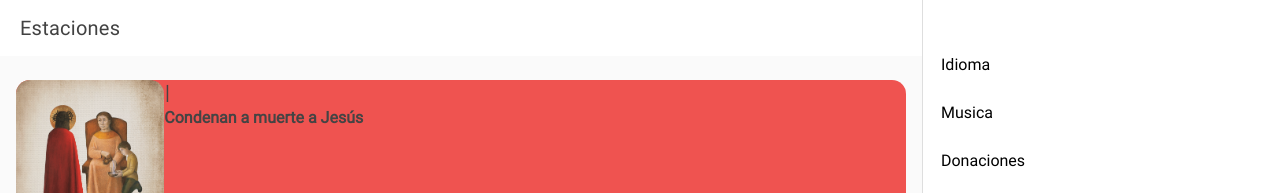
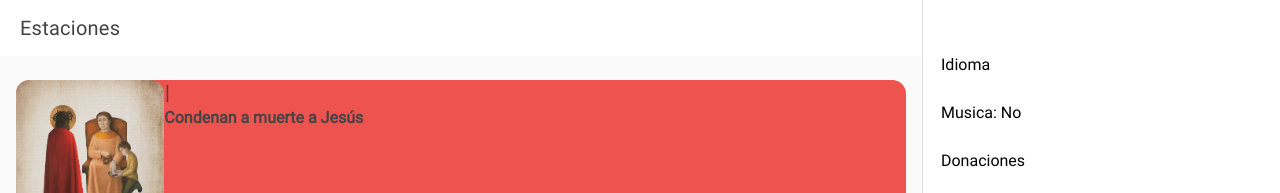
Before and after one commit to viacrucisapp/viacrucisapp, a React (Create React App) app: page /lectures in a window 1280 px wide. Shown: the top 193 px of the page. Built offline with nearby package versions, Linux system fonts and the light colour scheme.

Commit message:
agregado boton musica | bug doble funcion

```diff
--- a/src/App.tsx
+++ b/src/App.tsx
@@ -21,11 +21,59 @@ import '@ionic/react/css/text-alignment.css';
 import '@ionic/react/css/text-transformation.css';
 import '@ionic/react/css/flex-utils.css';
 import '@ionic/react/css/display.css';
+import soundtrack from "./assets/audio/soundtrack.mp3";
+import { useTranslation } from "react-i18next";
 
 /* Theme variables */
 import './theme/variables.css';
+import { useEffect, useState } from 'react';
 
-const App: React.FC = () => {
+
+
+const App = () => {
+  const [t, i18n] = useTranslation("global");
+  const audio = new Audio(soundtrack);
+  audio.loop = true;
+  const [audioState, setAudioState] = useState('menu.musicNo');
+  const [audioOn, setAudio] = useState(audio.paused)
+
+
+
+  const audioController = () => {
+
+    if( audioOn === true){
+      console.log('play');
+      playAudio();
+      setAudioState('menu.musicYes');
+      console.log(audio.paused);
+      setAudio(audio.paused)
+
+    }
+    else{
+      console.log('stop');
+      pauseAudio();
+      setAudioState('menu.musicNo')
+      setAudio(audio.paused)
+
+    }
+  }
+
+  useEffect(()=>{
+    console.log('useffect')
+
+    console.log(audioOn)
+  }, [audioOn])
+
+  const playAudio = () => {
+    audio.play()
+  }
+
+  const pauseAudio = () => {
+    audio.pause();
+  };
+
+
+
   return (
     <IonApp>
 
@@ -33,7 +81,7 @@ const App: React.FC = () => {
 
       <IonReactRouter>
         <IonSplitPane contentId="main">
-          <Menu />
+          <Menu audioController={audioController} audioState={audioState}/>
 
           <IonRouterOutlet id="main">
             <Route path="/" exact>
--- a/src/components/AccordionList.tsx
+++ b/src/components/AccordionList.tsx
@@ -4,13 +4,9 @@ import { type } from 'os';
 import { useEffect, useState } from 'react';
 import './AccordionList.css';
 
-type LectureCardProps = {
-    title: string;
-    subTitle: string;
+type AccordionListProps = {
+    audioController: Function ;
 }
-
-export const AccordionList = () => {
-
 
 const languages: { id: string, label: string }[] = [
     { "id": "es", "label": "Español" },
@@ -20,24 +16,10 @@ export const AccordionList = () => {
     { "id": "fr", "label": "Français" }
 ];
 
-    const menuItems = [
-        { "name": "language", "subMenu": languages},
-        { "name": "music", "subMenu": null},
-        { "name": "donate", "subMenu": null},
-        { "name": "rate", "subMenu": null},
-        { "name": "info", "subMenu": null},
-    ]
+export const AccordionList = ({audioController, audioState}) => {
 
-    const [clicked, setClicked] = useState(undefined)
 
-    //armar menu mappeable y cambiar id x index
-    const toggle = id => {
-        if (clicked === id) {
-            return setClicked(null)
-        }
-        setClicked(id)
-    }
-
+    const [clicked, setClicked] = useState(undefined);
 
     const showel = e => {
         if (clicked === e.currentTarget.id) {
@@ -46,6 +28,11 @@ export const AccordionList = () => {
         setClicked(e.currentTarget.id)
     }
     const [t, i18n] = useTranslation("global");
+
+    const playButton = (e) => {
+        showel(e);
+        audioController();
+    }
 
     return (
        <div>
@@ -63,9 +50,9 @@ export const AccordionList = () => {
             </div>
             </div>
 
-            <div className="listGroup" id="music" onClick={(e) => {showel(e)}}>
+            <div className="listGroup" id="music" onClick={(e) => {showel(e); audioController()}}>
                 <IonItem button className="item-stable" lines="none">
-                        <IonLabel>{t('menu.music')}</IonLabel>
+                        <IonLabel>{t('menu.music')}: {t(audioState)}</IonLabel>
                 </IonItem>
             </div>
 
--- a/src/components/Menu.tsx
+++ b/src/components/Menu.tsx
@@ -3,21 +3,18 @@ import {
   IonList,
   IonMenu,
   IonMenuToggle,
-
+  useIonViewWillEnter,
+  useIonViewWillLeave
 } from '@ionic/react';
 
-import { useLocation } from 'react-router-dom';
 import './Menu.css';
-import { useTranslation } from "react-i18next";
-import { AccordionList } from "./AccordionList"
+import { AccordionList } from "./AccordionList";
 
 
 
-const languages: string[] = ['Español', 'English', 'Deutsch', 'Italiano', 'Français'];
 
-const Menu: React.FC = () => {
-  const location = useLocation();
-  const [t, i18n] = useTranslation("global");
+const Menu = ({audioController, audioState}) => {
+
 
   return (
     <IonMenu  contentId="main" type="overlay" side="end">
@@ -25,7 +22,7 @@ const Menu: React.FC = () => {
         <IonList id="inbox-list">
               <IonMenuToggle autoHide={false} >
               </IonMenuToggle>
-              < AccordionList />
+              < AccordionList audioController={audioController} audioState={audioState} />
         </IonList>
 
       </IonContent>
--- a/src/pages/Lecture.tsx
+++ b/src/pages/Lecture.tsx
@@ -51,7 +51,7 @@ const Page: React.FC = () => {
       });
       indexCheck(current);
       scrollToTop()
-      window.addEventListener("ionScroll", getScroll)
+      //window.addEventListener("ionScroll", getScroll)
     }
 
     else{
@@ -68,7 +68,7 @@ const Page: React.FC = () => {
 
   useIonViewWillLeave(()=>{
     console.log('will leave lecture');
-    window.removeEventListener("scroll", getScroll);
+    //window.removeEventListener("scroll", getScroll);
 
   }, [match?.params])
 
--- a/src/react-app-env.d.ts
+++ b/src/react-app-env.d.ts
@@ -1,3 +1,7 @@
 /// <reference types="react-scripts" />
 declare module '*.jpg';
 declare module '*.png';
+declare module '*.mp3' {
+    const src: string;
+    export default src;
+  }
--- a/src/translations/de/global.json
+++ b/src/translations/de/global.json
@@ -4,7 +4,9 @@
         "music": "Musik",
         "donate": "Spenden",
         "rate": "bewerten Sie uns",
-        "info": "Mehr Informationen"
+        "info": "Mehr Informationen",
+        "musicYes": "Ja",
+        "musicNo": "Nain"
     },
     "main": {
         "stations": "Stationen"
--- a/src/translations/en/global.json
+++ b/src/translations/en/global.json
@@ -4,7 +4,9 @@
         "music": "Music",
         "donate": "Donations",
         "rate": "Rate Us",
-        "info": "More information"
+        "info": "More information",
+        "musicYes": "Yes",
+        "musicNo": "No"
     },
     "main": {
         "stations": "Stations"
--- a/src/translations/es/global.json
+++ b/src/translations/es/global.json
@@ -4,7 +4,9 @@
         "music": "Musica",
         "donate": "Donaciones",
         "rate": "Calificanos",
-        "info": "Más información"
+        "info": "Más información",
+        "musicYes": "Si",
+        "musicNo": "No"
     },
     "main": {
         "stations": "Estaciones"
--- a/src/translations/fr/global.json
+++ b/src/translations/fr/global.json
@@ -4,7 +4,9 @@
         "music": "Musique",
         "donate": "Faire un don",
         "rate": "Contribution",
-        "info": "Plus d'information"
+        "info": "Plus d'information",
+        "musicYes": "Oui",
+        "musicNo": "Non"
     },
     "main": {
         "stations": "Stations"
--- a/src/translations/it/global.json
+++ b/src/translations/it/global.json
@@ -4,7 +4,9 @@
         "music": "Musica",
         "donate": "Donazioni",
         "rate": "Valutaci",
-        "info": "Maggiori informazioni"
+        "info": "Maggiori informazioni",
+        "musicYes": "Si",
+        "musicNo": "No"
     },
     "main": {
         "stations": "Le stagioni"
```
Also changed, not shown: 1 other file (tests, documents, lock files or other folders). Lines whose indentation alone changed are shown as unchanged.
